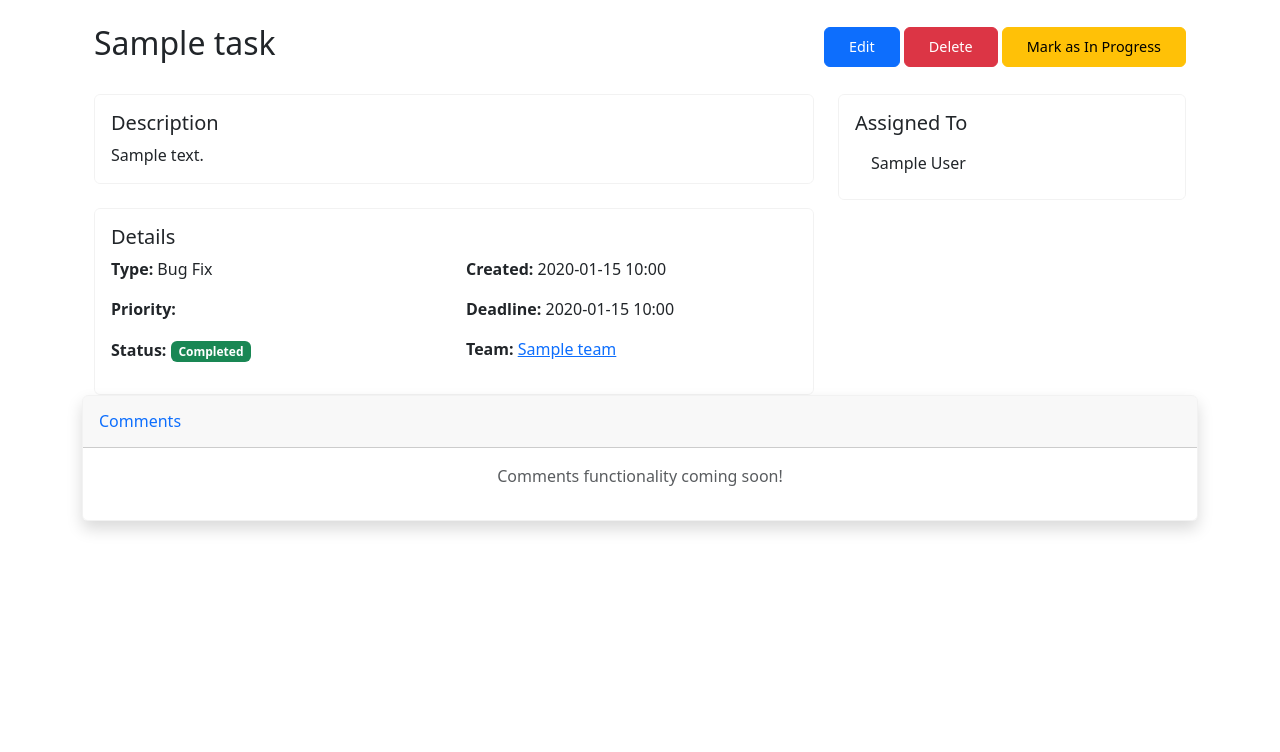
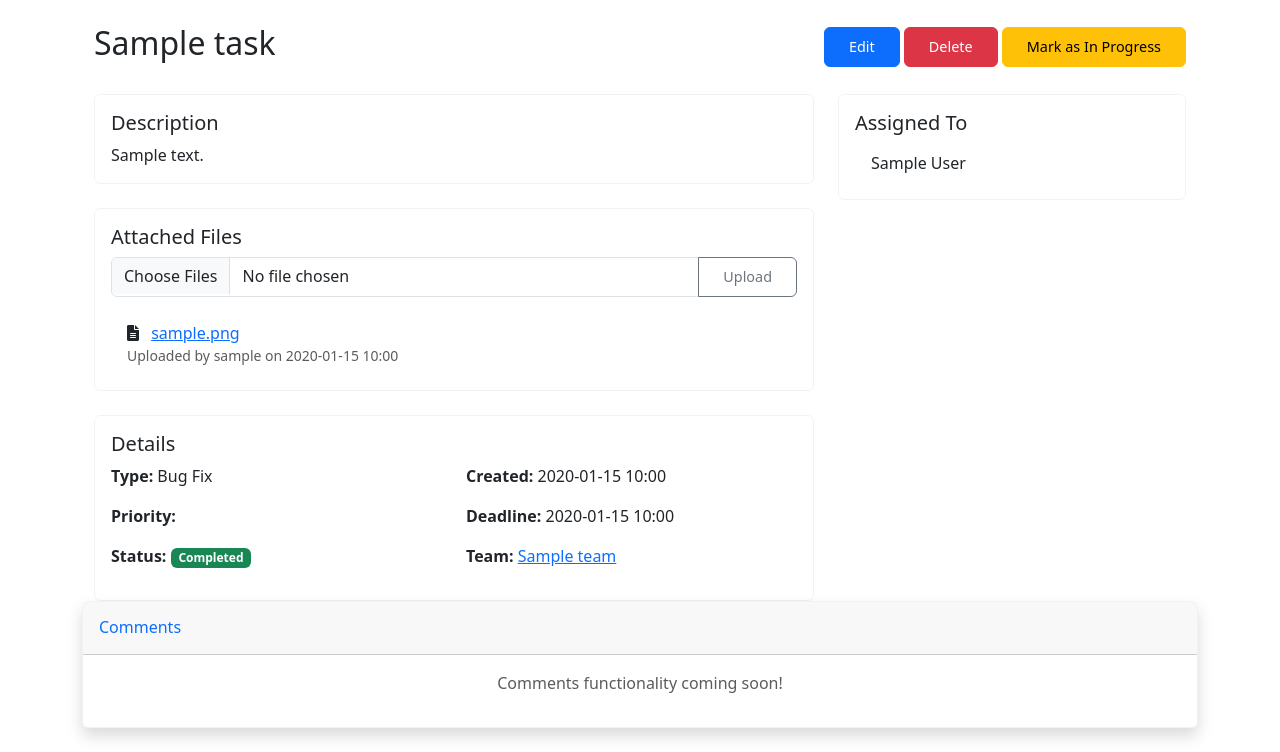
Before and after one commit to BronkstoneBro/task-manager, a Django app: page /tasks/1/ in a window 1280 px wide. Shown: the part 56-808 px from the top of the page. Before the commit the page ends 588 px from the top, so only its background shows below. Run offline with Django 5.2, Linux system fonts and the light colour scheme; a user stored in the database is signed in; data comes from the database, SQL or seed files in the repository; tables that the repository leaves empty hold one stand-in row (values such as "Sample post"); parts of the project's set-up code (start-up, migrations or seed data) failed here and were passed over.

Commit message:
Implement file attachments for tasks

```diff
--- a/core/models.py
+++ b/core/models.py
@@ -108,3 +108,20 @@
 
     def __str__(self):
         return f"{self.name} ({self.task_type})"
+
+
+class TaskFile(models.Model):
+    task = models.ForeignKey(
+        Task, on_delete=models.CASCADE, related_name="files"
+    )
+    file = models.FileField(upload_to="task_files/")
+    uploaded_at = models.DateTimeField(auto_now_add=True)
+    uploaded_by = models.ForeignKey(
+        Worker, on_delete=models.CASCADE, related_name="task_files"
+    )
+
+    def __str__(self):
+        return f"File for {self.task.name} uploaded by {self.uploaded_by.username}"
+
+    class Meta:
+        ordering = ["-uploaded_at"]
--- a/core/views.py
+++ b/core/views.py
@@ -20,7 +20,7 @@
     View,
 )
 from core.features import FEATURES
-from core.models import Task, TaskType, Team, TeamMember
+from core.models import Task, TaskFile, TaskType, Team, TeamMember
 
 Worker = get_user_model()
 
@@ -94,6 +94,24 @@
         context["can_delete"] = task.can_delete(self.request.user)
         context["can_complete"] = task.can_complete(self.request.user)
         return context
+
+    def post(self, request, *args, **kwargs):
+        task = self.get_object()
+        files = request.FILES.getlist("files")
+
+        if not files:
+            messages.warning(request, "You didn't select any files to upload.")
+            return redirect("core:task-detail", pk=task.pk)
+
+        for file in files:
+            TaskFile.objects.create(
+                task=task, file=file, uploaded_by=request.user
+            )
+
+        messages.success(
+            request, f"{len(files)} file(s) uploaded successfully."
+        )
+        return redirect("core:task-detail", pk=task.pk)
 
 
 class TaskForm(forms.ModelForm):
--- a/task_manager/settings/base.py
+++ b/task_manager/settings/base.py
@@ -124,6 +124,10 @@
 
 STATICFILES_DIRS = [os.path.join(BASE_DIR, "static")]
 
+# Media files
+MEDIA_URL = "/media/"
+MEDIA_ROOT = os.path.join(BASE_DIR, "media")
+
 # Default primary key field type
 # https://docs.djangoproject.com/en/5.2/ref/settings/#default-auto-field
 
--- a/task_manager/urls.py
+++ b/task_manager/urls.py
@@ -18,6 +18,8 @@
 from django.contrib import admin
 from django.urls import path, include
 import debug_toolbar
+from django.conf import settings
+from django.conf.urls.static import static
 
 urlpatterns = [
     path("admin/", admin.site.urls),
@@ -25,3 +27,6 @@
     path("accounts/", include("accounts.urls", namespace="accounts")),
     path("__debug__/", include(debug_toolbar.urls)),
 ]
+
+if settings.DEBUG:
+    urlpatterns += static(settings.MEDIA_URL, document_root=settings.MEDIA_ROOT)
--- a/templates/core/task_detail.html
+++ b/templates/core/task_detail.html
@@ -35,6 +35,36 @@
           <div class="card-body">
             <h5 class="card-title">Description</h5>
             <p class="card-text">{{ task.description }}</p>
+          </div>
+        </div>
+
+        <div class="card mb-4">
+          <div class="card-body">
+            <h5 class="card-title">Attached Files</h5>
+            <form method="post" enctype="multipart/form-data">
+              {% csrf_token %}
+              <div class="input-group mb-3">
+                <input type="file" class="form-control" name="files" multiple>
+                <button class="btn btn-outline-secondary" type="submit">Upload</button>
+              </div>
+            </form>
+            {% if task.files.all %}
+              <ul class="list-group list-group-flush">
+                {% for file in task.files.all %}
+                  <li class="list-group-item d-flex justify-content-between align-items-center">
+                    <div>
+                      <i class="fas fa-file-alt me-2"></i>
+                      <a href="{{ file.file.url }}" target="_blank">{{ file.file.name|cut:"task_files/" }}</a>
+                      <small class="text-muted d-block">
+                        Uploaded by {{ file.uploaded_by.username }} on {{ file.uploaded_at|date:"Y-m-d H:i" }}
+                      </small>
+                    </div>
+                  </li>
+                {% endfor %}
+              </ul>
+            {% else %}
+              <p class="text-muted">No files attached yet.</p>
+            {% endif %}
           </div>
         </div>
 
```
